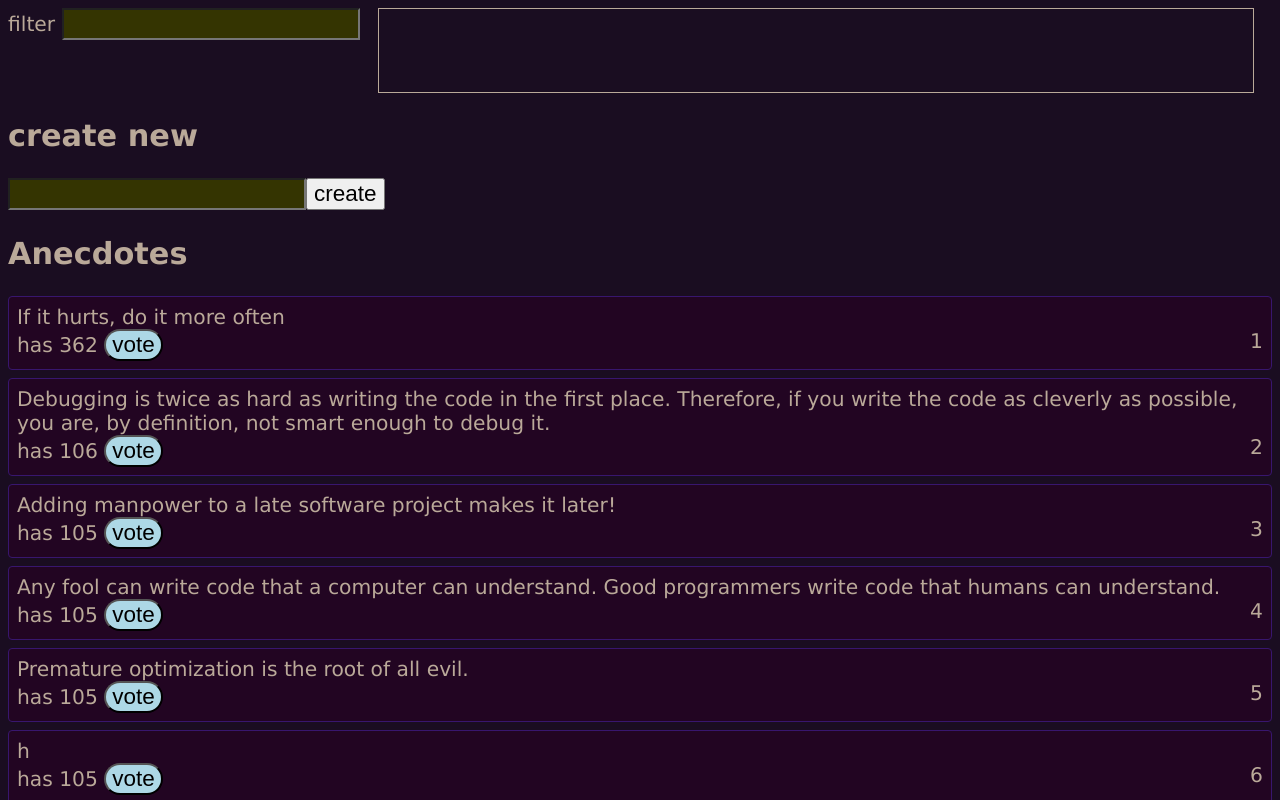
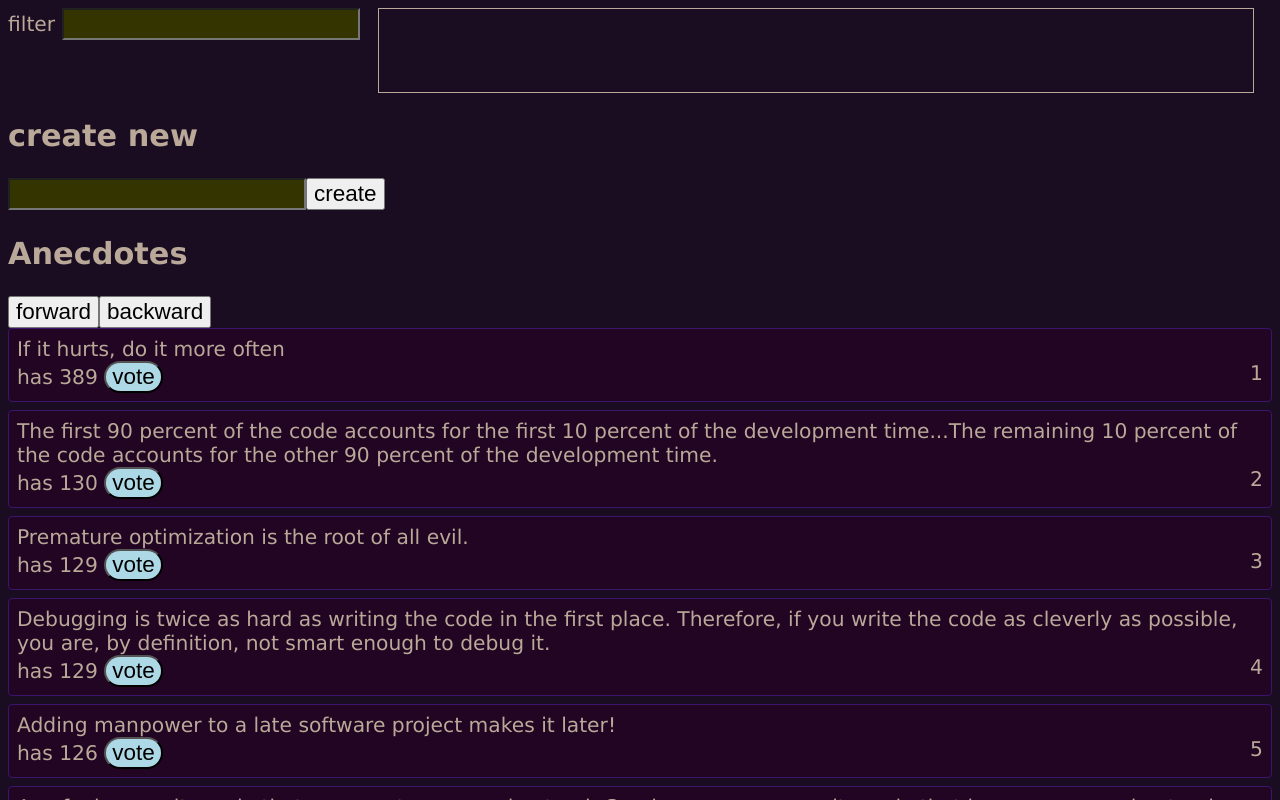
Before and after one commit to Varyperso/Helsinki, a React (Vite) app in the folder part6/Ex6.3-6.8/: page / in a window 1280 px wide. Shown: the top 800 px of the page. Built offline with nearby package versions, Linux system fonts and the light colour scheme; data requests are answered from the project's data file.

Commit message:
part6 6.3-6.8 working complete

```diff
--- a/part6/Ex6.3-6.8/anecdotesData.json
+++ b/part6/Ex6.3-6.8/anecdotesData.json
@@ -3,37 +3,37 @@
     {
       "content": "If it hurts, do it more often",
       "id": "47145",
-      "votes": 362
+      "votes": 389
     },
     {
       "content": "Adding manpower to a late software project makes it later!",
       "id": "21149",
-      "votes": 105
+      "votes": 126
     },
     {
       "content": "The first 90 percent of the code accounts for the first 10 percent of the development time...The remaining 10 percent of the code accounts for the other 90 percent of the development time.",
       "id": "69581",
-      "votes": 104
+      "votes": 130
     },
     {
       "content": "Any fool can write code that a computer can understand. Good programmers write code that humans can understand.",
       "id": "36975",
-      "votes": 105
+      "votes": 122
     },
     {
       "content": "Premature optimization is the root of all evil.",
       "id": "25170",
-      "votes": 105
+      "votes": 129
     },
     {
       "content": "Debugging is twice as hard as writing the code in the first place. Therefore, if you write the code as cleverly as possible, you are, by definition, not smart enough to debug it.",
       "id": "98312",
-      "votes": 106
+      "votes": 129
     },
     {
       "id": "86e4",
       "content": "h",
-      "votes": 105
+      "votes": 122
     }
   ]
 }
--- a/part6/Ex6.3-6.8/src/components/AnecdoteList.jsx
+++ b/part6/Ex6.3-6.8/src/components/AnecdoteList.jsx
@@ -42,12 +42,13 @@ const AnecdoteList = () => {
   useLayoutEffect(() => {
     const newPositions = calculatePositions(anecdotesSorted, itemRefs)
     let elementsDidSwap = false
-    anecdotesSorted.forEach(a => {
+    anecdotesSorted.forEach((a, idx) => {
       const el = itemRefs.current[a.id]
       if (!el) return
       const oldTop = oldPositions.current[a.id]
       const newTop = newPositions[a.id]
-      if (oldTop !== undefined && Math.abs(oldTop - newTop) > 1) { // if this element recently changed position because of sorting
+
+      if (oldTop !== undefined && Math.abs(oldTop - newTop) > 50) { // 50px to compensate for height differences between elements
         elementsDidSwap = true
         const delta = oldTop - newTop // how much the element moved in the y axis
 
@@ -62,13 +63,13 @@ const AnecdoteList = () => {
       else setTempBackground(bgTimers, el, a.id, el.style.backgroundColor, 'rgb(34, 5, 34)', 1200); // back to og color cuz element is no longer recently updated
     })
     oldPositions.current = newPositions
-    if (historyIndex === history.length - 1 && ((anecdotesSorted.length > 0 && history.length === 0) || (elementsDidSwap && anecdotesSorted.length > 0))) {
+    if (historyIndex !== history.length - 1) return // if we're not on the last history entry(most recent/current one)
+    if (elementsDidSwap) {
       const newHistory = [...history]
       newHistory.push(anecdotesSorted)
       setHistory(newHistory)
       setHistoryIndex(prev => prev + 1)
     }
-
   }, [anecdotesSorted])
 
   const goHistory = (where) => {
@@ -80,12 +81,11 @@ const AnecdoteList = () => {
     setAnecdotesSorted(history[newIndex]);
   };
 
-  console.log("inside goHistory historyIndex: ", historyIndex);
-  console.log("history", history);
-
   return (
     <>
       <h2>Anecdotes</h2>
+      <button onClick={() => goHistory('+')}>forward</button>
+      <button onClick={() => goHistory('-')}>backward</button>
       {anecdotesSorted.map((anecdote, idx) => {
         const wasUpdatedId = updatedIds.current.find((id) => id === anecdote.id) // was this anecdote recently voted on?
         const valueDifference = wasUpdatedId && filteredAnecdotes.reduce((x, y) => y.id === wasUpdatedId ? y.votes : x, null) - anecdote.votes
@@ -112,8 +112,6 @@ const AnecdoteList = () => {
           </div>
         )
       })}
-      <button onClick={() => goHistory('+')}>forward</button>
-      <button onClick={() => goHistory('-')}>backward</button>
     </>
   )
 }
--- a/part6/Ex6.3-6.8/src/styles.css
+++ b/part6/Ex6.3-6.8/src/styles.css
@@ -3,6 +3,7 @@ html, body {
   color:rgb(186, 169, 153);
   font-size: 1.125rem;
   font-family: 'Lucida Sans', 'Lucida Sans Regular', 'Lucida Grande', 'Lucida Sans Unicode', Geneva, Verdana, sans-serif;
+  min-height: 200dvh;
 }
 
 button {
```
